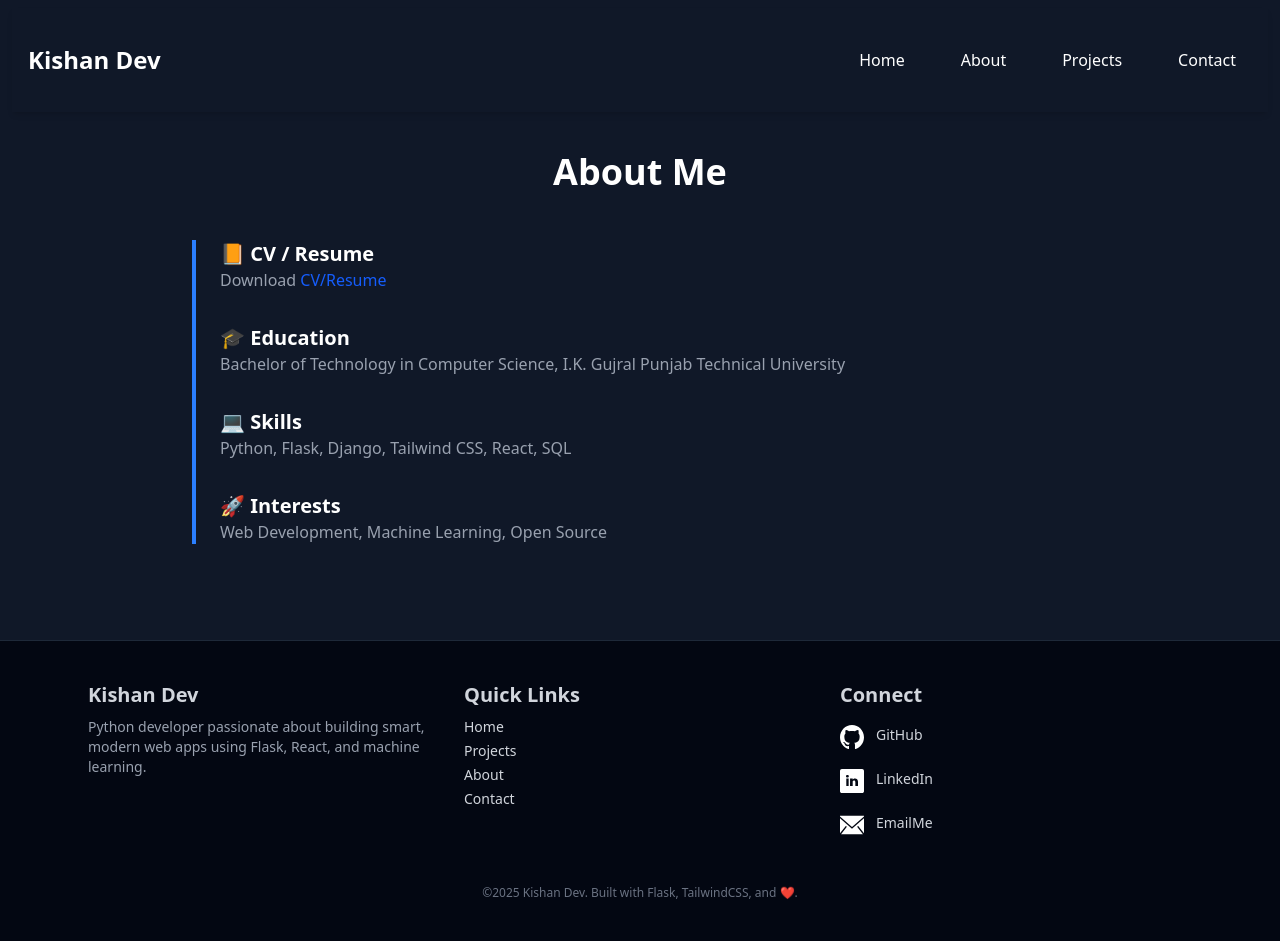
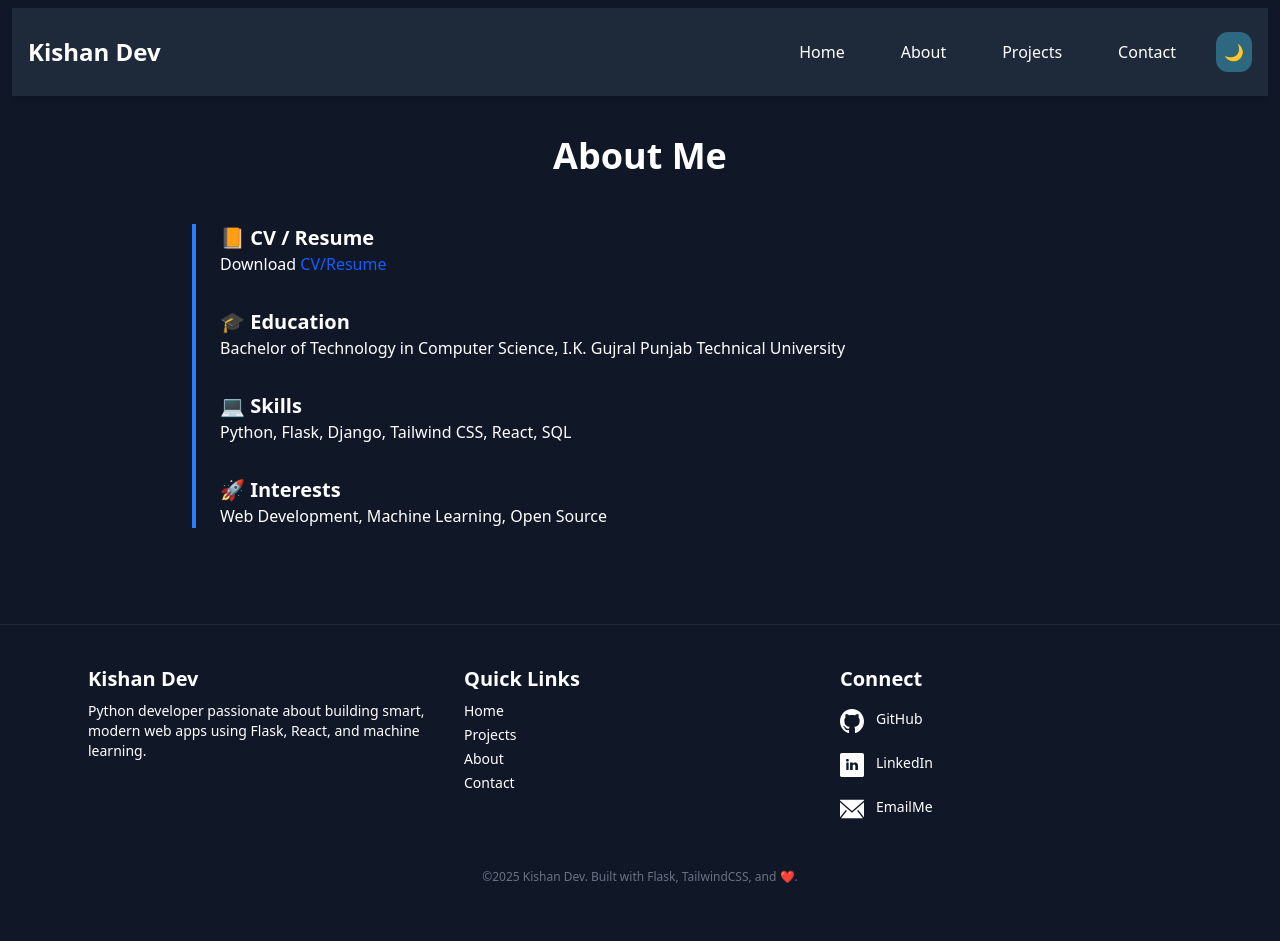
Before and after one commit to kishandev2509/portfolio, a Flask app: page /about in a window 1280 px wide. After the commit the page ends 883 px from the top, so only its background shows below. Run offline with Flask 3, Linux system fonts and the light colour scheme; some libraries are stand-ins or nearby versions.

Commit message:
Refactor styles and implement theme toggle functionality across templates

```diff
--- a/static/css/style.css
+++ b/static/css/style.css
@@ -1,3 +1,20 @@
 .motionHoverZoomIn {
 	will-change: transform, box-shadow;
 }
+:root {
+	--bg-color-primary: #c1c6cc;
+	--bg-color-secondary: #b8b9b9;
+	--text-color-primary: #111827;
+	--text-color-secondary: #111827;
+	--text-hover-color: #1447e6;
+	--accent-color: #9ea3a3;
+}
+
+.dark {
+	--bg-color-primary: #101828;
+	--bg-color-secondary: #1e2939;
+	--text-color-primary: #ffffff;
+	--text-color-secondary: #ffffff;
+	--text-hover-color: #51a2ff;
+	--accent-color: #2e6780;
+}
--- a/static/js/main.js
+++ b/static/js/main.js
@@ -1,3 +1,14 @@
+ const root = document.documentElement;
+  const current = localStorage.getItem("theme") || "dark";
+  if (current === "dark") root.classList.add("dark");
+
+  function toggleTheme() {
+    root.classList.toggle("dark");
+    const theme = root.classList.contains("dark") ? "dark" : "light";
+    localStorage.setItem("theme", theme);
+  }
+
+
 document.addEventListener("DOMContentLoaded", function () {
 	const toggleBtn = document.getElementById("menu-toggle");
 	const navLinks = document.getElementById("nav-links");
@@ -32,7 +43,7 @@ function hoverZoomIn(elem) {
 	Motion.hover(elem, (el) => {
 		Motion.animate(
 			el,
-			{ scale: 1.05, boxShadow: "10px 10px 20px rgba(25, 49, 85, 0.2)" },
+			{ scale: 1.05, boxShadow: "0 10px 20px rgba(25, 49, 85, 0.2)" },
 			{ duration: 0.2, easing: "ease-in-out" }
 		);
 		return () =>
--- a/templates/about.html
+++ b/templates/about.html
@@ -4,8 +4,8 @@
 
 	<div class="space-y-8 border-l-4 border-blue-500 pl-6">
 		<div data-aos="fade-right">
-			<h3 class="text-xl font-semibold text-white">📙 CV / Resume</h3>
-			<p class="text-gray-400">
+			<h3 class="text-xl font-semibold text-[var(--text-color-primary)]">📙 CV / Resume</h3>
+			<p class="text-[var(--text-color-secondary)]">
 				Download
 				<a
 					href="https://raw.githubusercontent.com/kishandev2509/kishandev2509/master/Kishan_Dev_CV.pdf"
@@ -16,18 +16,18 @@
 			</p>
 		</div>
 		<div data-aos="fade-right">
-			<h3 class="text-xl font-semibold text-white">🎓 Education</h3>
-			<p class="text-gray-400">
+			<h3 class="text-xl font-semibold text-[var(--text-color-primary)]">🎓 Education</h3>
+			<p class="text-[var(--text-color-secondary)]">
 				Bachelor of Technology in Computer Science, I.K. Gujral Punjab Technical University
 			</p>
 		</div>
 		<div data-aos="fade-right" data-aos-delay="100">
-			<h3 class="text-xl font-semibold text-white">💻 Skills</h3>
-			<p class="text-gray-400">Python, Flask, Django, Tailwind CSS, React, SQL</p>
+			<h3 class="text-xl font-semibold text-[var(--text-color-primary)]">💻 Skills</h3>
+			<p class="text-[var(--text-color-secondary)]">Python, Flask, Django, Tailwind CSS, React, SQL</p>
 		</div>
 		<div data-aos="fade-right" data-aos-delay="200">
-			<h3 class="text-xl font-semibold text-white">🚀 Interests</h3>
-			<p class="text-gray-400">Web Development, Machine Learning, Open Source</p>
+			<h3 class="text-xl font-semibold text-[var(--text-color-primary)]">🚀 Interests</h3>
+			<p class="text-[var(--text-color-secondary)]">Web Development, Machine Learning, Open Source</p>
 		</div>
 	</div>
 </section>
--- a/templates/base.html
+++ b/templates/base.html
@@ -13,7 +13,7 @@
 		<link href="https://unpkg.com/aos@2.3.4/dist/aos.css" rel="stylesheet" />
 		<script src="https://cdn.jsdelivr.net/npm/@tailwindcss/browser@4"></script>
 	</head>
-	<body class="bg-gray-900 text-white">
+	<body class="bg-[var(--bg-color-primary)] text-[var(--text-color-primary)]">
 		{% include "header.html" %}
 		<main class="px-6 py-8">{% block content %}{% endblock content %}</main>
 		{% include "footer.html" %}
--- a/templates/footer.html
+++ b/templates/footer.html
@@ -1,9 +1,9 @@
-<footer class="bg-gray-950 text-gray-300 py-10 mt-16 border-t border-gray-800">
+<footer class="bg-[var(--bg-color-primary)] text-[var(--text-color-primary)] py-10 mt-16 border-t border-gray-800">
 	<div class="max-w-6xl mx-auto px-6 flex flex-col md:flex-row justify-between items-start gap-6">
 		<!-- About -->
 		<div class="md:w-1/3">
 			<h2 class="text-xl font-semibold mb-2">Kishan Dev</h2>
-			<p class="text-sm text-gray-400">
+			<p class="text-sm text-[var(--text-color-secondary)]">
 				Python developer passionate about building smart, modern web apps using Flask, React, and machine
 				learning.
 			</p>
@@ -12,11 +12,11 @@
 		<!-- Quick Links -->
 		<div class="md:w-1/3">
 			<h2 class="text-xl font-semibold mb-2">Quick Links</h2>
-			<ul class="space-y-1 text-sm">
-				<li><a href="{{ url_for('home') }}" class="hover:text-blue-400">Home</a></li>
-				<li><a href="{{ url_for('projects') }}" class="hover:text-blue-400">Projects</a></li>
-				<li><a href="{{ url_for('about') }}" class="hover:text-blue-400">About</a></li>
-				<li><a href="{{ url_for('contact') }}" class="hover:text-blue-400">Contact</a></li>
+			<ul class="space-y-1 text-sm text-[var(--text-color-secondary)]">
+				<li><a href="{{ url_for('home') }}" class="hover:text-[var(--text-hover-color)]">Home</a></li>
+				<li><a href="{{ url_for('projects') }}" class="hover:text-[var(--text-hover-color)]">Projects</a></li>
+				<li><a href="{{ url_for('about') }}" class="hover:text-[var(--text-hover-color)]">About</a></li>
+				<li><a href="{{ url_for('contact') }}" class="hover:text-[var(--text-hover-color)]">Contact</a></li>
 			</ul>
 		</div>
 
@@ -26,7 +26,7 @@
 			<ul class="space-y-1 text-sm">
 				{% for name,url in social_links.items() %}
 				<li>
-					<a href="{{ url }}" target="_blank" class="hover:text-blue-400 flex flex-row gap-3 py-2">
+					<a href="{{ url }}" target="_blank" class="hover:text-[var(--text-hover-color)] flex flex-row gap-3 py-2">
 						<img
 							src="{{ url_for('static', filename='icons/' ~ name|lower ~ '.svg') }}"
 							alt=""
--- a/templates/header.html
+++ b/templates/header.html
@@ -1,5 +1,5 @@
 <header class="sticky top-0 px-3 py-2 flex justify-between z-50 items-center w-full">
-	<nav class="bg-gray-900 text-white shadow-md px-4 py-3 relative w-full">
+	<nav class="bg-[var(--bg-color-secondary)] text-[var(--text-color-primary)] shadow-md px-4 py-1 relative w-full">
 		<div class="max-w-auto mx-auto flex flex-col items-center justify-between md:flex-row">
 			<div class="w-full flex flex-row justify-between md:w-auto">
 				<!-- Logo -->
@@ -25,10 +25,32 @@
 			<ul
 				id="nav-links"
 				class="hidden flex-col md:flex md:flex-row md:items-center md:space-x-6 md:static left-0 w-full md:w-auto bg-gray-900 bg-transparent my-5 overflow-hidden">
-				<li><a href="{{ url_for('home') }}" class="block py-2 px-4 hover:text-blue-400">Home</a></li>
-				<li><a href="{{ url_for('about') }}" class="block py-2 px-4 hover:text-blue-400">About</a></li>
-				<li><a href="{{ url_for('projects') }}" class="block py-2 px-4 hover:text-blue-400">Projects</a></li>
-				<li><a href="{{ url_for('contact') }}" class="block py-2 px-4 hover:text-blue-400">Contact</a></li>
+				<li>
+					<a href="{{ url_for('home') }}" class="block py-2 px-4 hover:text-[var(--text-hover-color)]"
+						>Home</a
+					>
+				</li>
+				<li>
+					<a href="{{ url_for('about') }}" class="block py-2 px-4 hover:text-[var(--text-hover-color)]"
+						>About</a
+					>
+				</li>
+				<li>
+					<a href="{{ url_for('projects') }}" class="block py-2 px-4 hover:text-[var(--text-hover-color)]"
+						>Projects</a
+					>
+				</li>
+				<li>
+					<a href="{{ url_for('contact') }}" class="block py-2 px-4 hover:text-[var(--text-hover-color)]"
+						>Contact</a
+					>
+				</li>
+				<button
+					id="theme-toggle"
+					class="p-2 rounded-xl transition text-[var(--text-color-primary)] bg-[var(--accent-color)] hover:bg-[var(--bg-color-primary)]"
+					onclick="toggleTheme()">
+					🌙
+				</button>
 			</ul>
 		</div>
 	</nav>
--- a/templates/index.html
+++ b/templates/index.html
@@ -8,7 +8,7 @@
 		</p>
 		<a
 			href="{{ url_for('projects') }}"
-			class="bg-blue-500 hover:bg-blue-600 text-white font-semibold py-2 px-4 rounded transition duration-300">
+			class="bg-blue-500 hover:bg-blue-600 text-[var(--text-color-primary)] font-semibold py-2 px-4 rounded transition duration-300">
 			View Projects
 		</a>
 	</div>
--- a/templates/readme.html
+++ b/templates/readme.html
@@ -9,7 +9,7 @@
 	<a
 		href="https://github.com/{{user}}/{{repo}}"
 		target="_blank"
-		class="px-4 py-2 my-1 backdrop-blur-md bg-white/10 border border-white/20 w-1/9 min-w-fit text-white text-center font-bold rounded-lg shadow-lg hover:bg-white/20 hover:scale-105 transition duration-300 ease-in-out">
+		class="px-4 py-2 my-1 backdrop-blur-md bg-white/10 border border-white/20 w-1/9 min-w-fit text-[var(--text-color-primary)] text-center font-bold rounded-lg shadow-lg hover:bg-white/20 hover:scale-105 transition duration-300 ease-in-out">
 		Open in Github
 	</a>
 </div>
```
Also changed, not shown: templates/contact.html (+5 -5 lines), templates/projects.html (+5 -5 lines).
